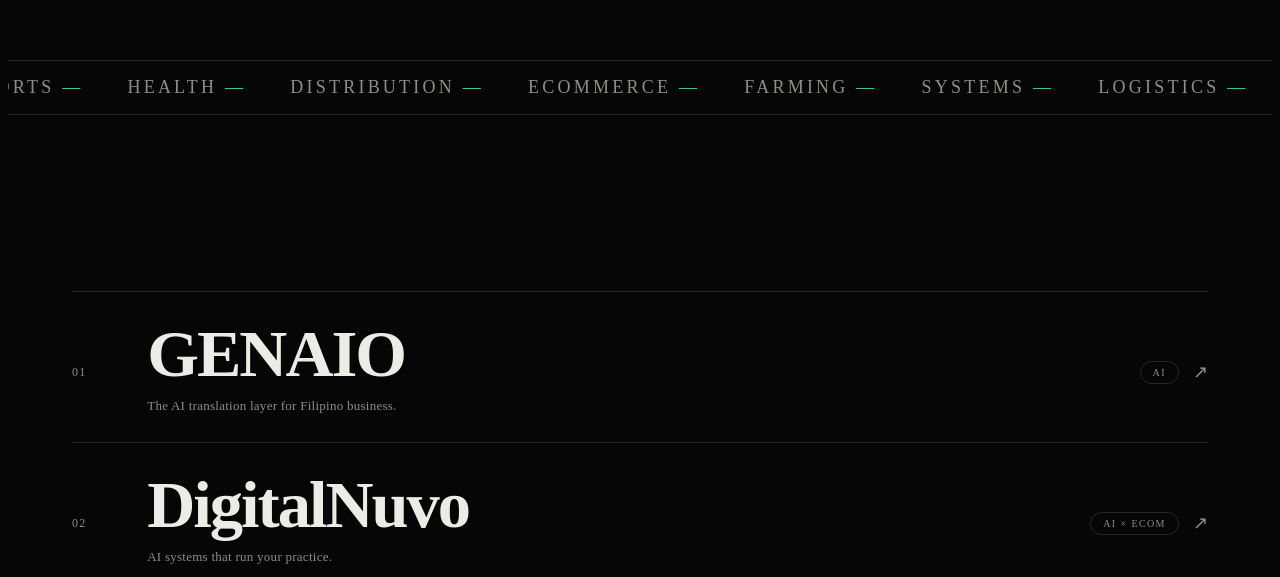
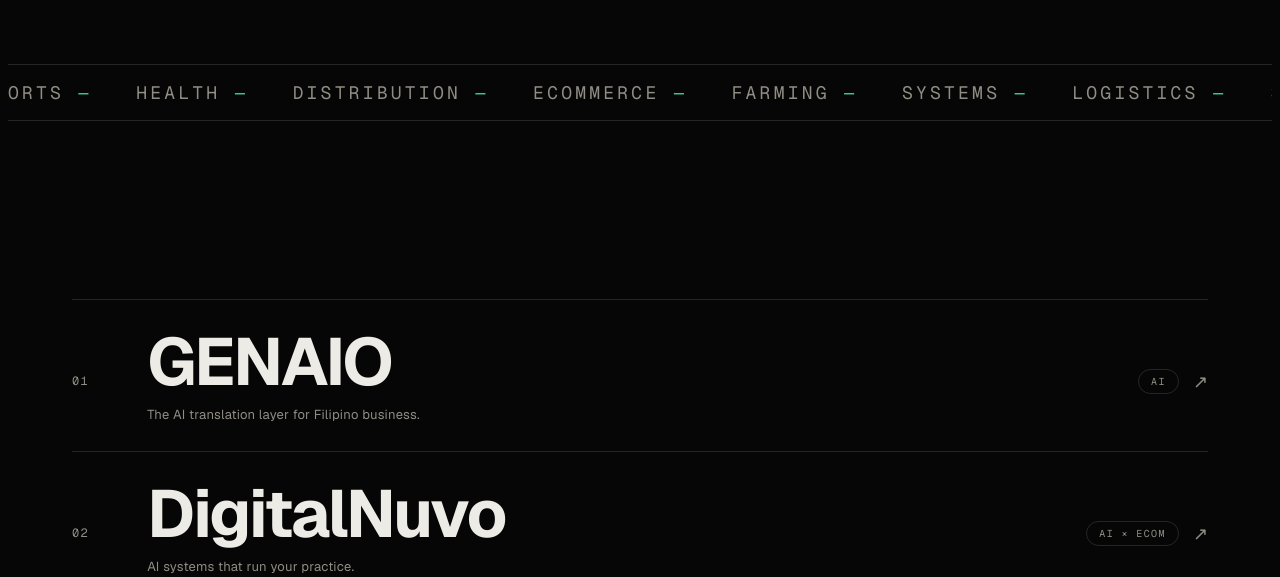
Before and after one commit to robinkwee/robinkwee, a Next.js app: page / in a window 1280 px wide. Shown: the part 1647-2224 px from the top of the page. Built offline with nearby package versions, Linux system fonts and the light colour scheme.

Commit message:
fix: restore missing Geist fonts in layout
The v2.css relies on --font-geist-sans and --font-geist-mono variables
which were not being imported in the new layout.tsx. Added back Geist
and Geist_Mono font imports to fix font rendering on the landing page.

```diff
--- a/app/layout.tsx
+++ b/app/layout.tsx
@@ -1,6 +1,16 @@
 import type { Metadata, Viewport } from 'next';
-import { Instrument_Serif } from 'next/font/google';
+import { Geist, Geist_Mono, Instrument_Serif } from 'next/font/google';
 import './v2.css';
+
+const geistSans = Geist({
+  variable: '--font-geist-sans',
+  subsets: ['latin'],
+});
+
+const geistMono = Geist_Mono({
+  variable: '--font-geist-mono',
+  subsets: ['latin'],
+});
 
 const instrument = Instrument_Serif({
   weight: '400',
@@ -20,5 +30,9 @@
 };
 
 export default function V2Layout({ children }: { children: React.ReactNode }) {
-  return <div className={`${instrument.variable} v2-root`}>{children}</div>;
+  return (
+    <div className={`${geistSans.variable} ${geistMono.variable} ${instrument.variable} v2-root`}>
+      {children}
+    </div>
+  );
 }
```
